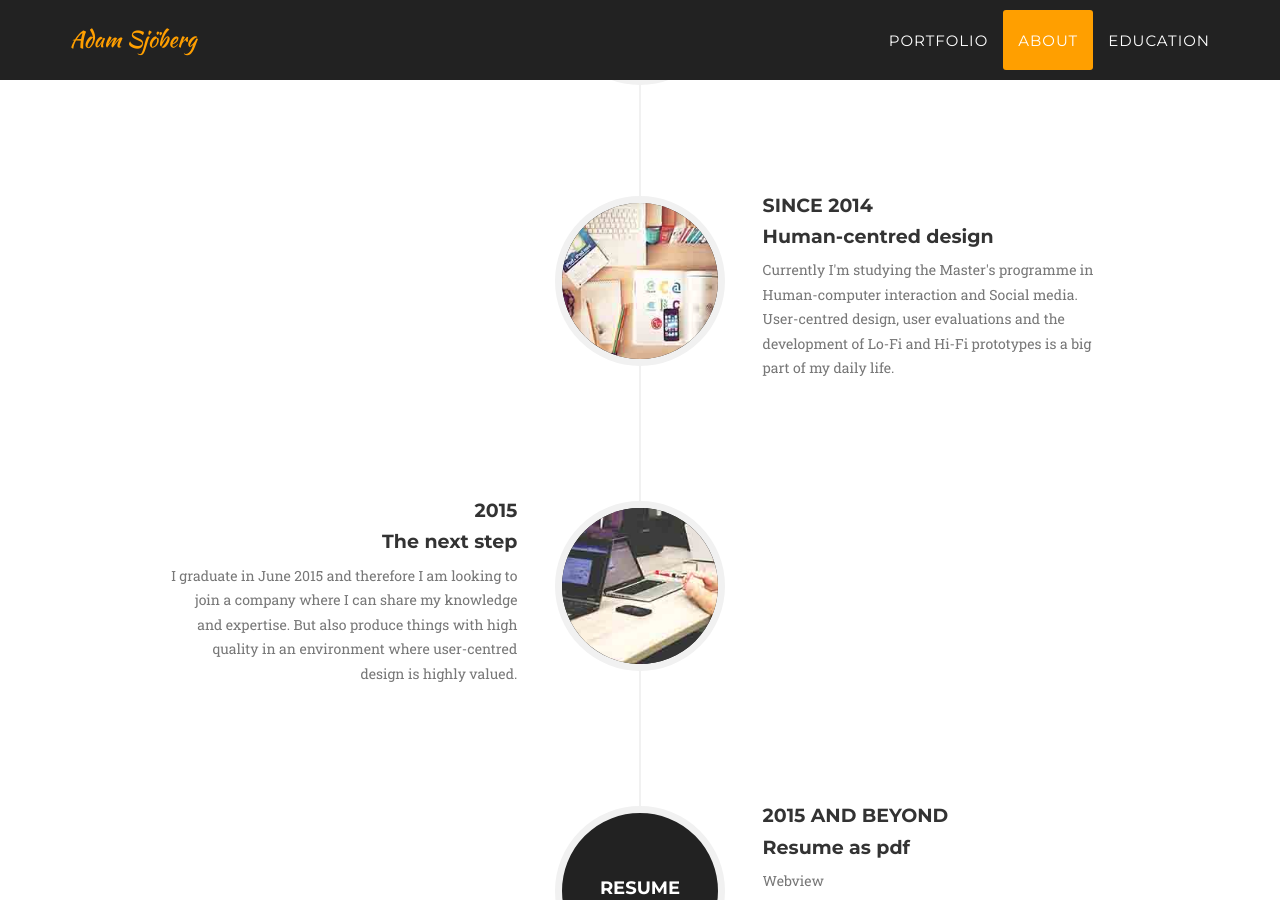
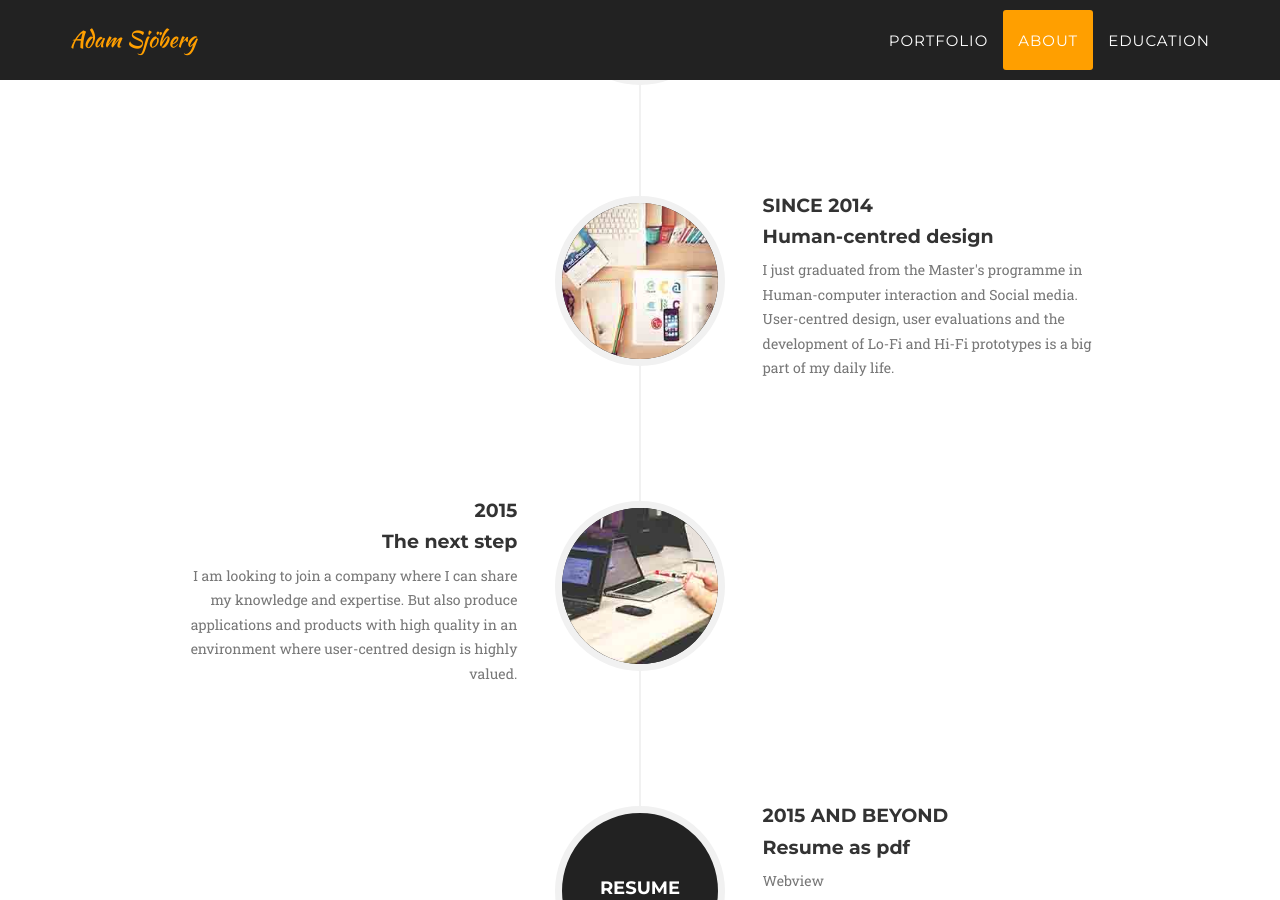
Before and after one commit to Adamsjoberg/Adamsjoberg.github.io, a Jekyll site: the page built from index.html, in a window 1280 px wide and 900 px high, scrolled down 2336 px. Built offline with Jekyll 4.4.1, drawn with Linux system fonts in a browser that asks for light colours; some web fonts are replaced.

Commit message:
new about

```diff
--- a/_includes/about.html
+++ b/_includes/about.html
@@ -34,7 +34,8 @@
                                     <h4 class="subheading">Human-centred design</h4>
                                 </div>
                                 <div class="timeline-body">
-                                    <p class="text-muted">Currently I'm studying the Master's programme in Human-computer interaction and Social media. User-centred design, user evaluations and the development of Lo-Fi and Hi-Fi prototypes is a big part of my daily life.</p>
+                                    <p class="text-muted">I just graduated from the Master's programme in Human-computer interaction and Social media.
+                                      User-centred design, user evaluations and the development of Lo-Fi and Hi-Fi prototypes is a big part of my daily life.</p>
                                 </div>
                             </div>
                         </li>
@@ -48,7 +49,8 @@
                                     <h4 class="subheading">The next step</h4>
                                 </div>
                                 <div class="timeline-body">
-                                    <p class="text-muted">I graduate in June 2015 and therefore I am looking to join a company where I can share my knowledge and expertise. But also produce things with high quality in an environment where user-centred design is highly valued.</p>
+                                    <p class="text-muted">I am looking to join a company where I can share my knowledge
+                                       and expertise. But also produce applications and products with high quality in an environment where user-centred design is highly valued.</p>
                                 </div>
                             </div>
                         </li>
```
